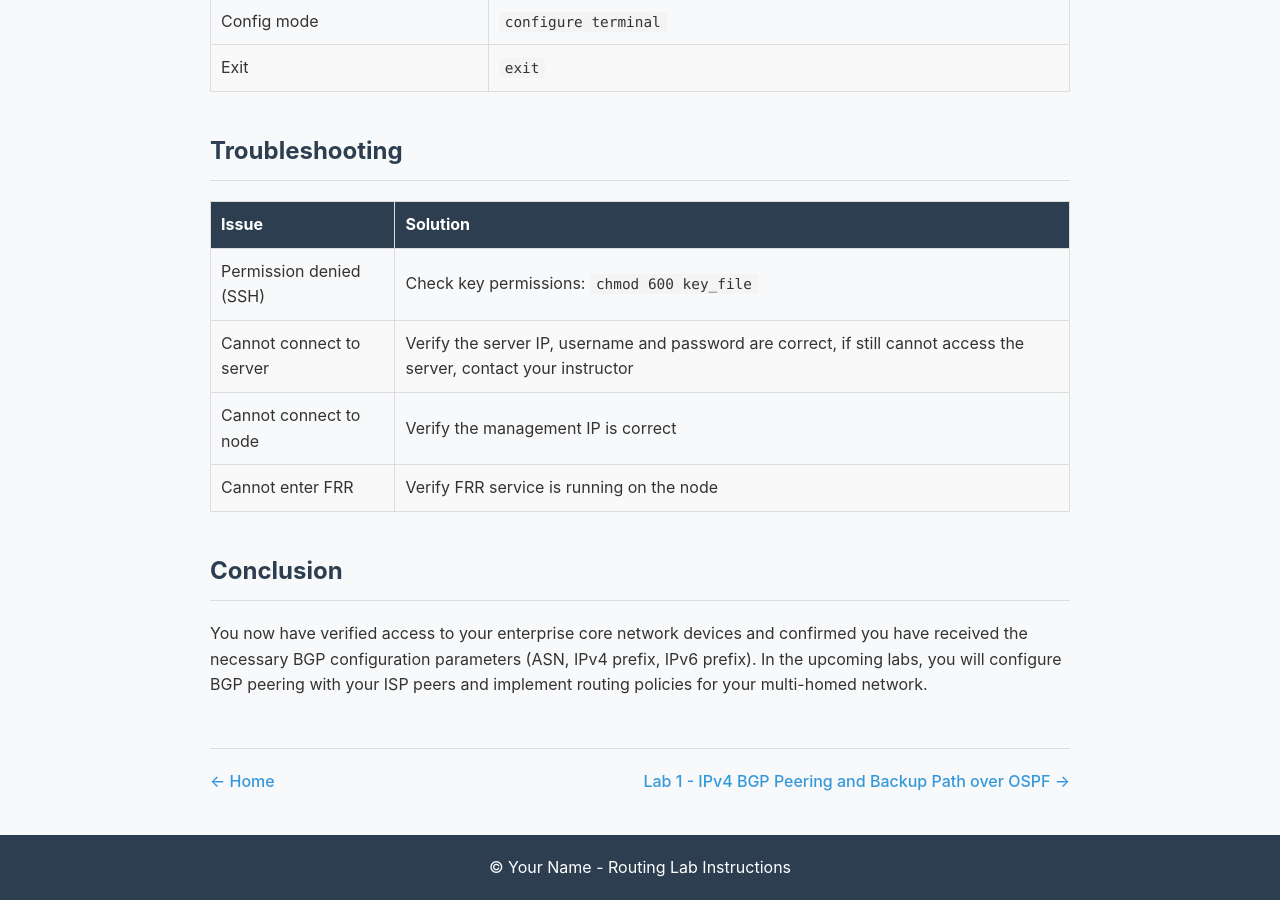
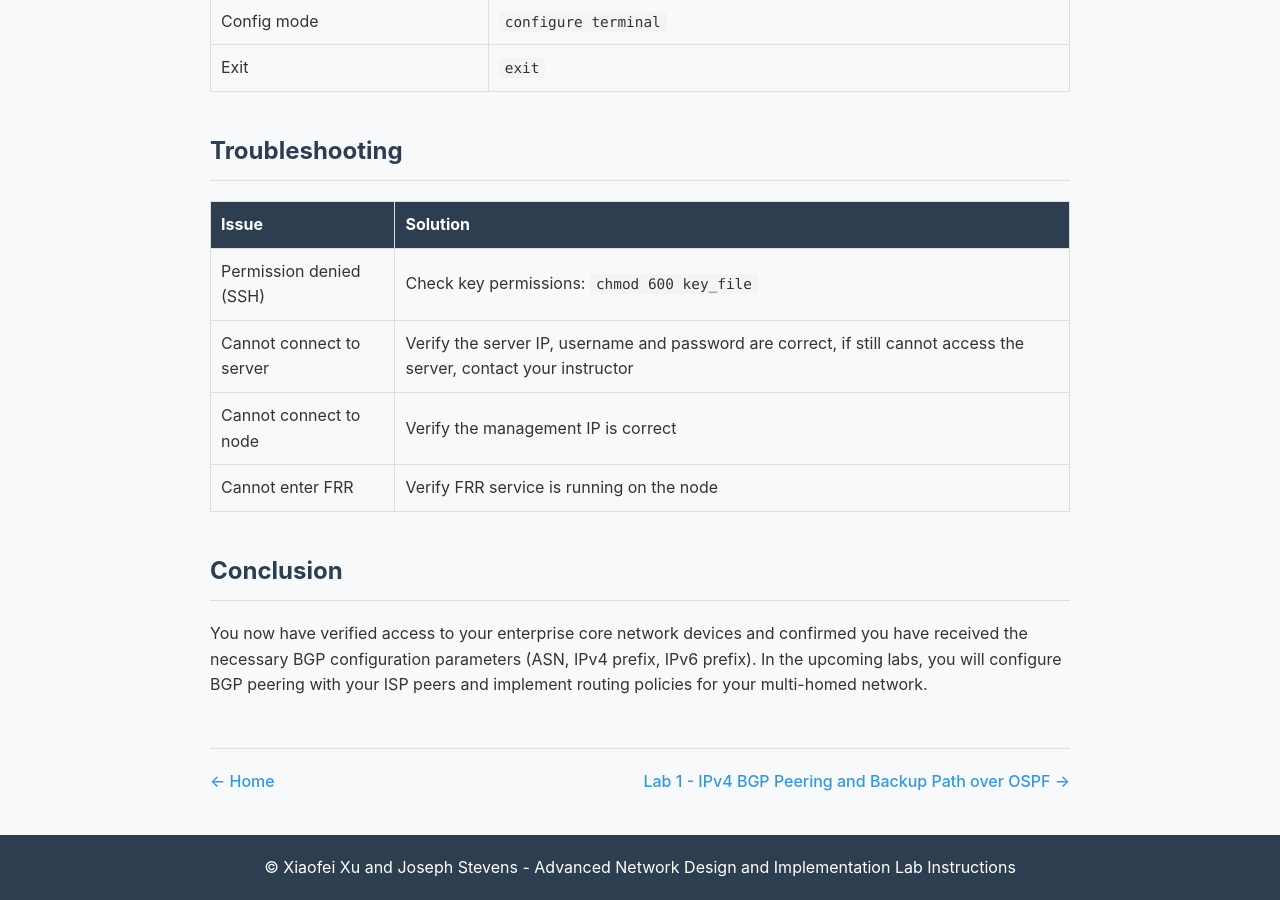
Before and after one commit to xxfwin/routing-lab, a Jekyll site: the page built from labs/lab-0.md, in a window 1280 px wide and 900 px high, scrolled down 4758 px. Built offline with Jekyll 4.4.1, drawn with Linux system fonts in a browser that asks for light colours; some of the changed text lies outside the part shown.

Commit message:
Minor update on the lab description

```diff
--- a/_config.yml
+++ b/_config.yml
@@ -1,6 +1,6 @@
-title: Routing Lab Instructions
-description: Lab instructions for the routing unit
-author: Your Name
+title: Advanced Network Design and Implementation Lab Instructions
+description: Lab instructions for the Advanced Network Design and Implementation Unit
+author: Xiaofei Xu and Joseph Stevens
 theme: minima
 
 header_pages:
```
Also changed, not shown: labs/lab-0.md (+4 -4 lines).
